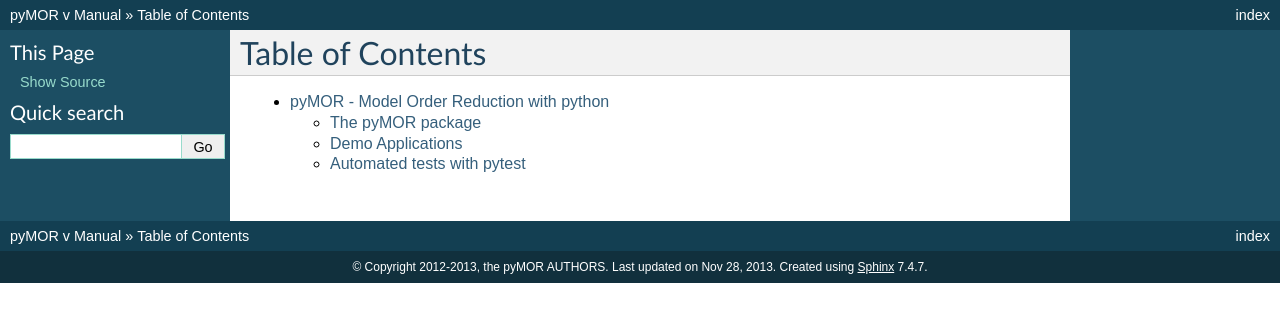
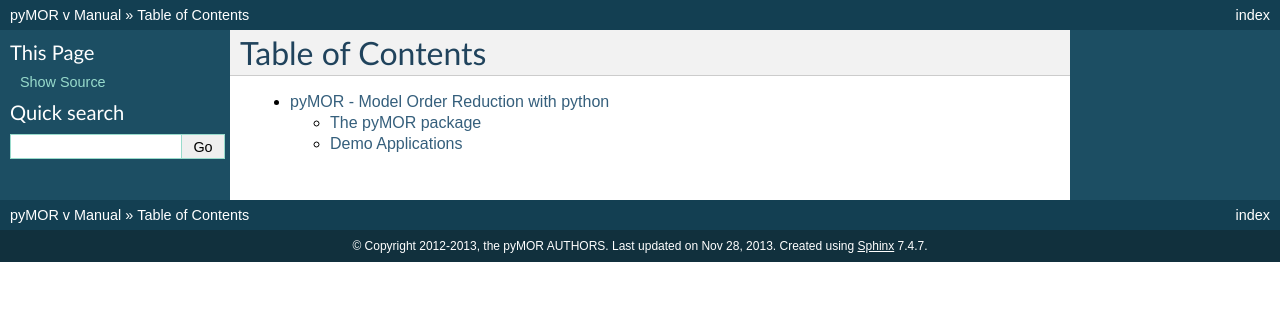
Before and after one commit to pymor/pymor, a Sphinx documentation site: the page built from docs/source/contents.rst, in a window 1280 px wide. Shown: the top 322 px of the page. Built offline with Sphinx 7.4.7, drawn with Linux system fonts in a browser that asks for light colours; formulas are drawn with MathJax 3; pages that are not in the unit, such as notebooks, are missing from menus; the version number could not be read and is left out.

Commit message:
[docs] remove tests from documentation

```diff
--- a/docs/source/index.rst
+++ b/docs/source/index.rst
@@ -19,14 +19,3 @@ Demo Applications
     :glob:
 
     generated/pymordemos
-
-
-
-Automated tests with pytest
-***************************
-
-.. toctree::
-    :maxdepth: 3
-    :glob:
-
-    generated/pymortests
```
